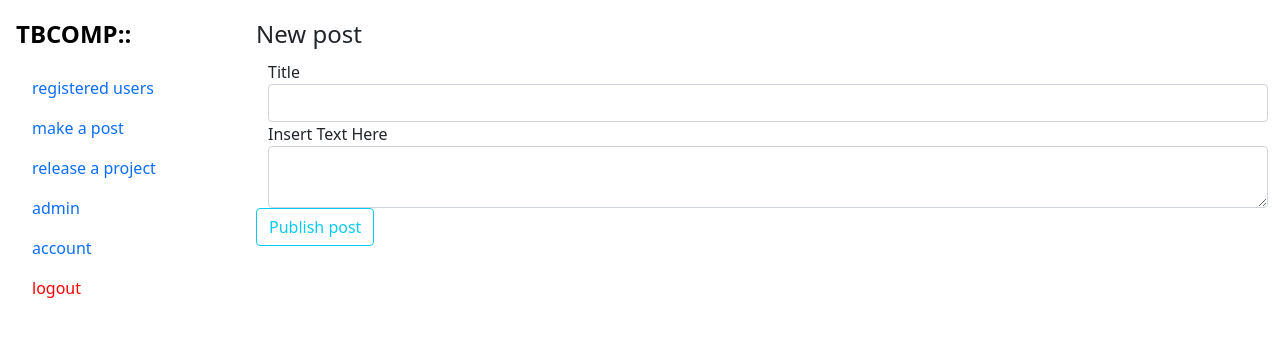
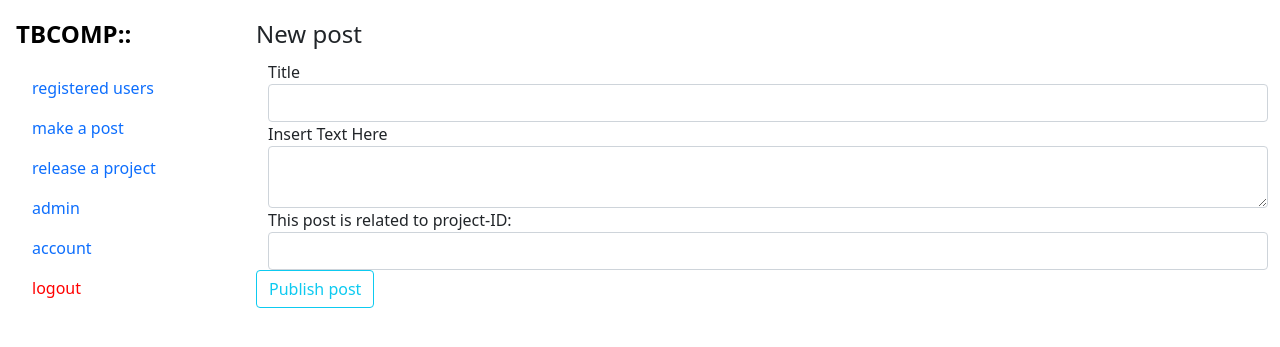
Before and after one commit to GiorginoSerbuciano/techbasicscompanion, a Flask app: page /post/new in a window 1280 px wide. Shown: the top 347 px of the page. Run offline with Flask 2, Linux system fonts and the light colour scheme; the visitor is signed in with stand-in values (Sample User, id 1); data comes from the database, SQL or seed files in the repository; both versions use the stored data as it was after the commit; some libraries are stand-ins or nearby versions.

Commit message:
Updated forms, routes and templates
Post form asks for project ID, validates only if the poster is contributing to the project with the given ID. Planning to move the posts off the homepage and into the project pages.

```diff
--- a/tbcompanion/posts/forms.py
+++ b/tbcompanion/posts/forms.py
@@ -1,7 +1,9 @@
 from flask_wtf.form import FlaskForm
-from wtforms.fields.core import StringField
+from flask_login import current_user
+from wtforms.fields.core import IntegerField, StringField
 from wtforms.fields.simple import SubmitField, TextAreaField
-from wtforms.validators import DataRequired, Length
+from wtforms.validators import DataRequired, Length, ValidationError
+from tbcompanion.models import Project, User
 
 
 class PostForm(FlaskForm):
@@ -12,4 +14,14 @@ class PostForm(FlaskForm):
 	content = TextAreaField('Insert Text Here', validators=[
 		DataRequired()
 	])
+	project_id = IntegerField('This post is related to project-ID:', validators=[
+		DataRequired(),
+	])
 	submit = SubmitField('Publish post')
+
+	def validate_project_id(self, project_id):
+		project = Project.query.filter_by(id=project_id.data).first()
+		if project and project.contributor != current_user:
+				raise ValidationError('You are not contributing to this project. Please leave a comment on the project\'s page instead.')
+		elif not project:
+			raise ValidationError('This project does not exist.')
--- a/tbcompanion/posts/routes.py
+++ b/tbcompanion/posts/routes.py
@@ -21,7 +21,11 @@ def post(post_id):
 def post_form():
 	form = PostForm()
 	if form.validate_on_submit():
-		post = Post(title=form.title.data, content=form.content.data, author=current_user)
+		post = Post(
+			title=form.title.data,
+			content=form.content.data,
+			author=current_user,
+			project_id=form.project_id.data)
 		db.session.add(post)
 		db.session.commit()
 		flash('You have published your post!', 'success')
--- a/tbcompanion/projects/forms.py
+++ b/tbcompanion/projects/forms.py
@@ -29,6 +29,8 @@ class ProjectForm(FlaskForm):
 	tag = SelectField('Tag',choices=dropdown_tags)
 	submit = SubmitField('Release project')
 
+#TODO: Add contributors
+
 	def validate_github_repo(self, github_repo):
 		project = Project.query.filter_by(github_repo=github_repo.data).first()
 		parse = urlparse(github_repo.data)
--- a/tbcompanion/templates/account.html
+++ b/tbcompanion/templates/account.html
@@ -8,9 +8,11 @@
 			<th scope="col">id</th>
     	  	<th scope="col">Title</th>
     	  	<th scope="col">Author</th>
-            <th scope="col">Tags</th>
+            <th scope="col">Related to project</th>
     	  	<th scope="col">Date posted</th>
     	  	<th scope="col">Last updated</th>
+			  <!-- TODO: Update user post list -->
+
     	</tr>
   	</thead>
 	<tbody>
--- a/tbcompanion/templates/post_form.html
+++ b/tbcompanion/templates/post_form.html
@@ -41,6 +41,21 @@
 				{{ form.content(class="form-control")}}
 			{% endif %}
 			</div>
+			<div>
+			{{ form.project_id.label(class="form-control-label")}}
+			<!-- Begin invalid form -->
+			{% if form.project_id.errors %}
+				{{ form.project_id(class="form-control is-invalid") }}
+				<div class='invalid-feedback'>
+					{% for error in form.project_id.errors %}
+					<span>{{ error }}</span>
+					{% endfor %}
+				</div>
+			<!-- End invalid form -->
+			{% else %}
+				{{ form.project_id(class="form-control")}}
+			{% endif %}
+			</div>
 		</div>
 	</fieldset>
 	<div>
--- a/tbcompanion/templates/project_view.html
+++ b/tbcompanion/templates/project_view.html
@@ -2,9 +2,10 @@
 
 {% block content %}
 
-	<h1>{{ project.title }}</h1>
+	<h1>{{ project.title }}</h1>{{ project.id }}
 	<p>By {{ project.contributor.username }} on {{ project.date.strftime('%A, the %dth of %B %Y') }}</p>
 	<p>{{ project.content }}</p>
+
 
 	<!-- TODO: Include tags -->
 	<!-- TODO: Implement rich text -->
```
Also changed, not shown: tbcompanion/database.db.
